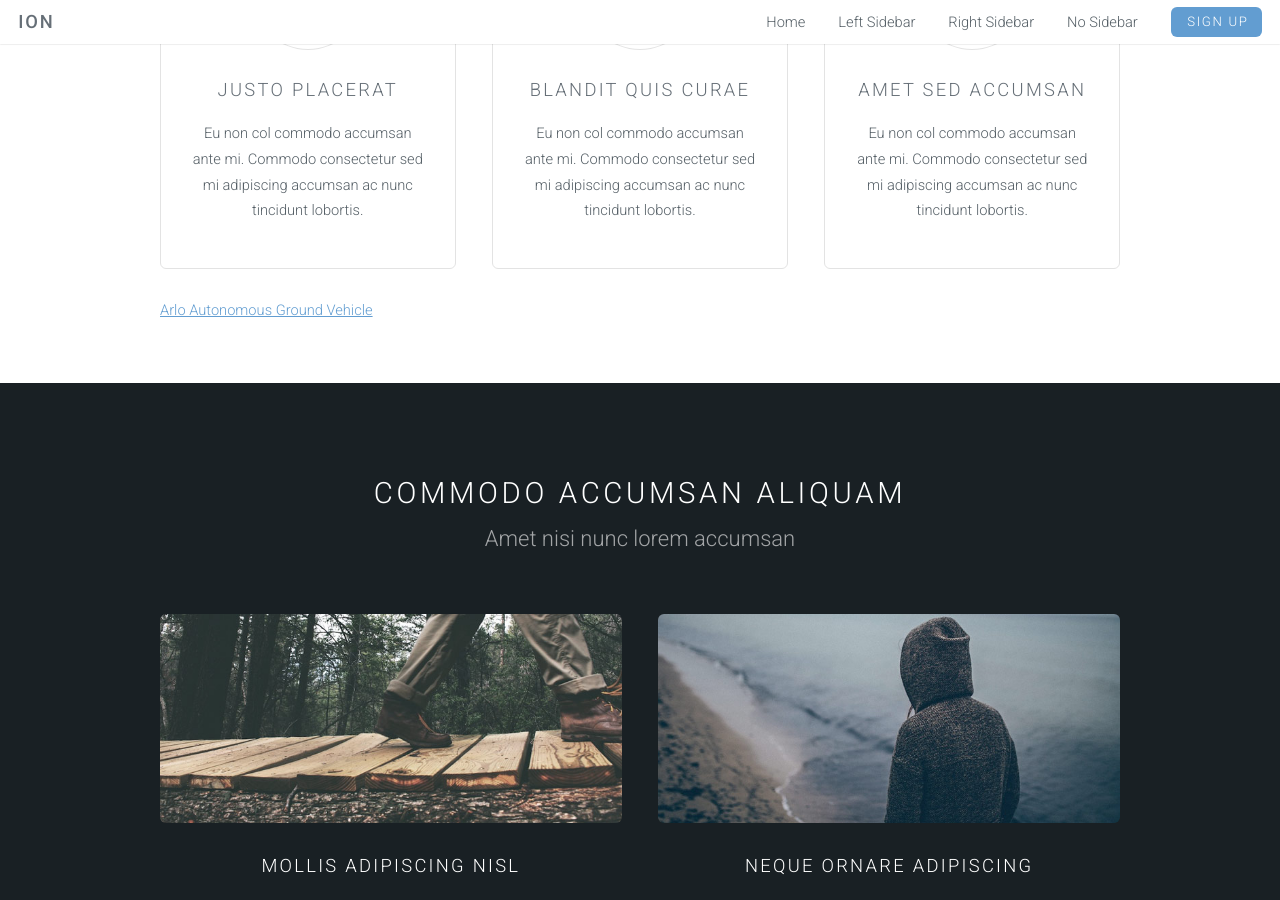
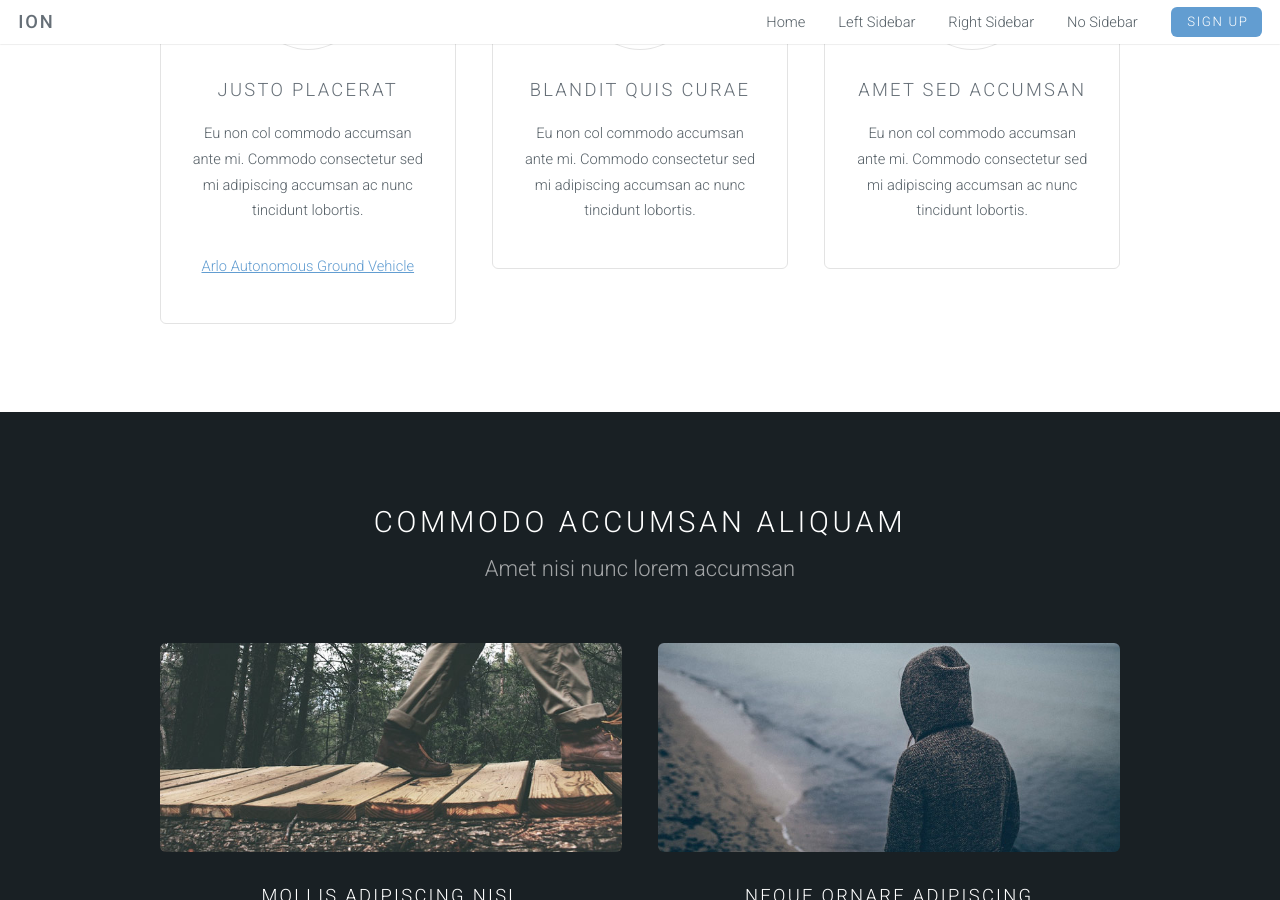
Before and after one commit to smartsystemslab-uf/smartsystemslab-uf.github.io, a Jekyll site: the page index.html, which Jekyll copies as it is, in a window 1280 px wide and 900 px high, scrolled down 775 px. Built offline with Jekyll 4.4.1, drawn with Linux system fonts in a browser that asks for light colours.

Commit message:
Adding content

```diff
--- a/index.html
+++ b/index.html
@@ -57,13 +57,16 @@
 				</header>
 				<div class="container">
 					<div class="row">
-						<div class="4u"  href="https://tjlw.github.io/Projects/ArloAGV">
+						<div class="4u">
 							<section class="special box">
 								<i class="icon fa-area-chart major"></i>
 								<h3>Justo placerat</h3>
 								<p>Eu non col commodo accumsan ante mi. Commodo consectetur sed mi adipiscing accumsan ac nunc tincidunt lobortis.</p>
+								<ul class="actions">
+									<li><a href="https://tjlw.github.io/Projects/ArloAGV">Arlo Autonomous Ground Vehicle</a></li>
+								</ul>
 							</section>
-							<a href="https://tjlw.github.io/Projects/ArloAGV">Arlo Autonomous Ground Vehicle</a>
+
 						</div>
 						<div class="4u">
 							<section class="special box">
```
